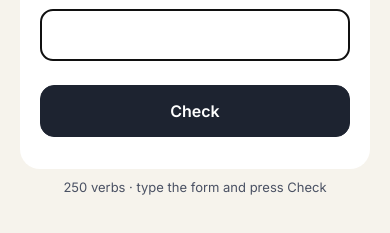
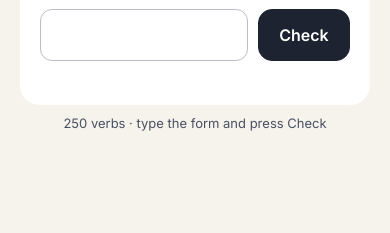
Before and after one commit to coybit/woordje, a plain HTML site: page index.html in a window 390 px wide. Both pictures are taken after a click on the button "Practice verbs". Shown: the part 407-640 px from the top of the page. Drawn offline with Linux system fonts and the light colour scheme.

Commit message:
Keep verb quiz visible above the phone keyboard
Co-Authored-By: Claude Sonnet 5.5 <noreply@anthropic.com>
Claude-Session: https://claude.ai/code/session_01HmpUgVerwdggYhAEoYNVnq

```diff
--- a/index.html
+++ b/index.html
@@ -2,7 +2,7 @@
 <html lang="en">
 <head>
 <meta charset="utf-8">
-<meta name="viewport" content="width=device-width, initial-scale=1, viewport-fit=cover">
+<meta name="viewport" content="width=device-width, initial-scale=1, viewport-fit=cover, interactive-widget=resizes-content">
 <meta name="theme-color" content="#F6F3EC">
 <title>Woordje</title>
 <link rel="preconnect" href="https://fonts.googleapis.com">
@@ -102,6 +102,13 @@ h1,h2{font-family:Newsreader,Georgia,serif;font-weight:600;margin:0}
 .vitem summary{min-height:44px;display:flex;align-items:center;gap:8px;cursor:pointer;font-size:14px;color:var(--muted)}
 .vitem summary b{font-family:Newsreader,serif;font-size:20px;color:var(--ink)}
 .vitem .vt{margin-bottom:10px}
+.vrow{display:flex;gap:10px}
+.vrow #vInput{flex:1;min-width:0}
+.vrow .btn{width:auto;min-width:92px}
+body.typing #verbs #vTabs,body.typing #verbs #vChips,body.typing #verbs #vStat,body.typing #verbs #vTable{display:none}
+body.typing #verbs{padding-top:10px}
+body.typing #verbs .vcard{padding:14px;gap:8px}
+body.typing #vInf{font-size:30px}
 #scrim{position:fixed;inset:0;background:rgba(29,35,48,.4);z-index:10}
 #sheet{position:fixed;left:0;right:0;bottom:0;z-index:11;max-width:520px;margin:0 auto;background:#fff;border-radius:24px 24px 0 0;box-shadow:0 -8px 30px rgba(0,0,0,.18);padding:12px 24px max(28px,env(safe-area-inset-bottom));display:flex;flex-direction:column;gap:16px;max-height:88dvh;overflow:auto}
 .grab{align-self:center;width:40px;height:5px;border-radius:3px;background:#C9CCD4}
@@ -157,9 +164,11 @@ h1,h2{font-family:Newsreader,Georgia,serif;font-weight:600;margin:0}
       <div id="vEn"></div>
       <div id="vInf"></div>
       <div id="vPrompt"></div>
-      <input id="vInput" type="text" aria-label="Your answer" autocomplete="off" autocapitalize="off" autocorrect="off" spellcheck="false">
+      <div class="vrow">
+        <input id="vInput" type="text" aria-label="Your answer" autocomplete="off" autocapitalize="off" autocorrect="off" spellcheck="false" enterkeyhint="done">
+        <button class="btn primary" id="vBtn">Check</button>
+      </div>
       <div id="vFeedback" role="status"></div>
-      <button class="btn primary" id="vBtn">Check</button>
       <div id="vTable"></div>
     </div>
     <p class="hint" id="vStat"></p>
--- a/verbs.js
+++ b/verbs.js
@@ -311,7 +311,7 @@ function pickQuestion() {
   const c = cands[0]; vState.last = c.v.inf; return { v: c.v, t: c.t, i: 0 };
 }
 function vStat() { $('#vStat').textContent = vState.total ? vState.right + ' of ' + vState.total + ' correct this session' : VERBS.length + ' verbs · type the form and press Check'; }
-function nextQuestion() {
+function nextQuestion(keepFocus) {
   const q = pickQuestion(); vState.q = q; vState.answered = false;
   $('#vFeedback').textContent = ''; $('#vFeedback').className = ''; $('#vTable').textContent = '';
   const inp = $('#vInput'); inp.value = ''; inp.disabled = false; inp.className = '';
@@ -323,18 +323,18 @@ function nextQuestion() {
   const subj = document.createElement('span'); subj.className = 'subj'; subj.textContent = SUBJ[q.i] + ' ';
   const blank = document.createElement('span'); blank.className = 'blank'; blank.textContent = '…';
   $('#vPrompt').append(chip, document.createElement('br'), subj, blank);
-  vStat(); inp.focus({ preventScroll: true });
+  vStat(); if (keepFocus) inp.focus({ preventScroll: true });
 }
 function checkAnswer() {
   const q = vState.q; if (!q) return;
   const val = normA($('#vInput').value); if (!val) return;
   const acc = accepted(q.v, q.t, q.i), ok = acc.some(a => normA(a) === val);
   vRecord(q.v.inf, q.t, ok); vState.total++; if (ok) vState.right++;
-  vState.answered = true; $('#vInput').disabled = true; $('#vInput').className = ok ? 'ok' : 'bad';
+  vState.answered = true; $('#vInput').className = ok ? 'ok' : 'bad';
   const fb = $('#vFeedback'); fb.className = ok ? 'ok' : 'bad';
   fb.textContent = ok ? 'Correct! ' + SUBJ[q.i] + ' ' + acc[0] : 'Not quite. ' + SUBJ[q.i] + ' ' + acc.join(' / ');
   $('#vTable').textContent = ''; $('#vTable').appendChild(verbTable(q.v));
-  $('#vBtn').textContent = 'Next'; $('#vBtn').focus({ preventScroll: true }); vStat();
+  $('#vBtn').textContent = 'Next'; vStat();
 }
 
 /* ---------- browse ---------- */
@@ -360,7 +360,9 @@ function renderChips() {
   }
 }
 $('#btnVerbs').onclick = () => { show('verbs'); renderChips(); if (!vState.q) nextQuestion(); };
-$('#vBack').onclick = () => { show('home'); };
+$('#vBack').onclick = () => { document.activeElement && document.activeElement.blur(); document.body.classList.remove('typing'); show('home'); };
+$('#vInput').addEventListener('focus', () => { document.body.classList.add('typing'); setTimeout(() => window.scrollTo(0, 0), 50); });
+$('#vInput').addEventListener('blur', () => document.body.classList.remove('typing'));
 $('#vTabs').onclick = (e) => {
   const b = e.target.closest('button'); if (!b) return;
   document.querySelectorAll('#vTabs button').forEach(x => x.setAttribute('aria-pressed', x === b));
@@ -368,5 +370,6 @@ $('#vTabs').onclick = (e) => {
   if (b.dataset.vt === 'browse') renderBrowse();
 };
 $('#vSearch').oninput = renderBrowse;
-$('#vBtn').onclick = () => vState.answered ? nextQuestion() : checkAnswer();
-$('#vInput').addEventListener('keydown', (e) => { if (e.key === 'Enter') { e.preventDefault(); vState.answered ? nextQuestion() : checkAnswer(); } });
+$('#vBtn').addEventListener('pointerdown', (e) => e.preventDefault());   // keep the keyboard open
+$('#vBtn').onclick = () => vState.answered ? nextQuestion(true) : checkAnswer();
+$('#vInput').addEventListener('keydown', (e) => { if (e.key === 'Enter') { e.preventDefault(); vState.answered ? nextQuestion(true) : checkAnswer(); } });
```
